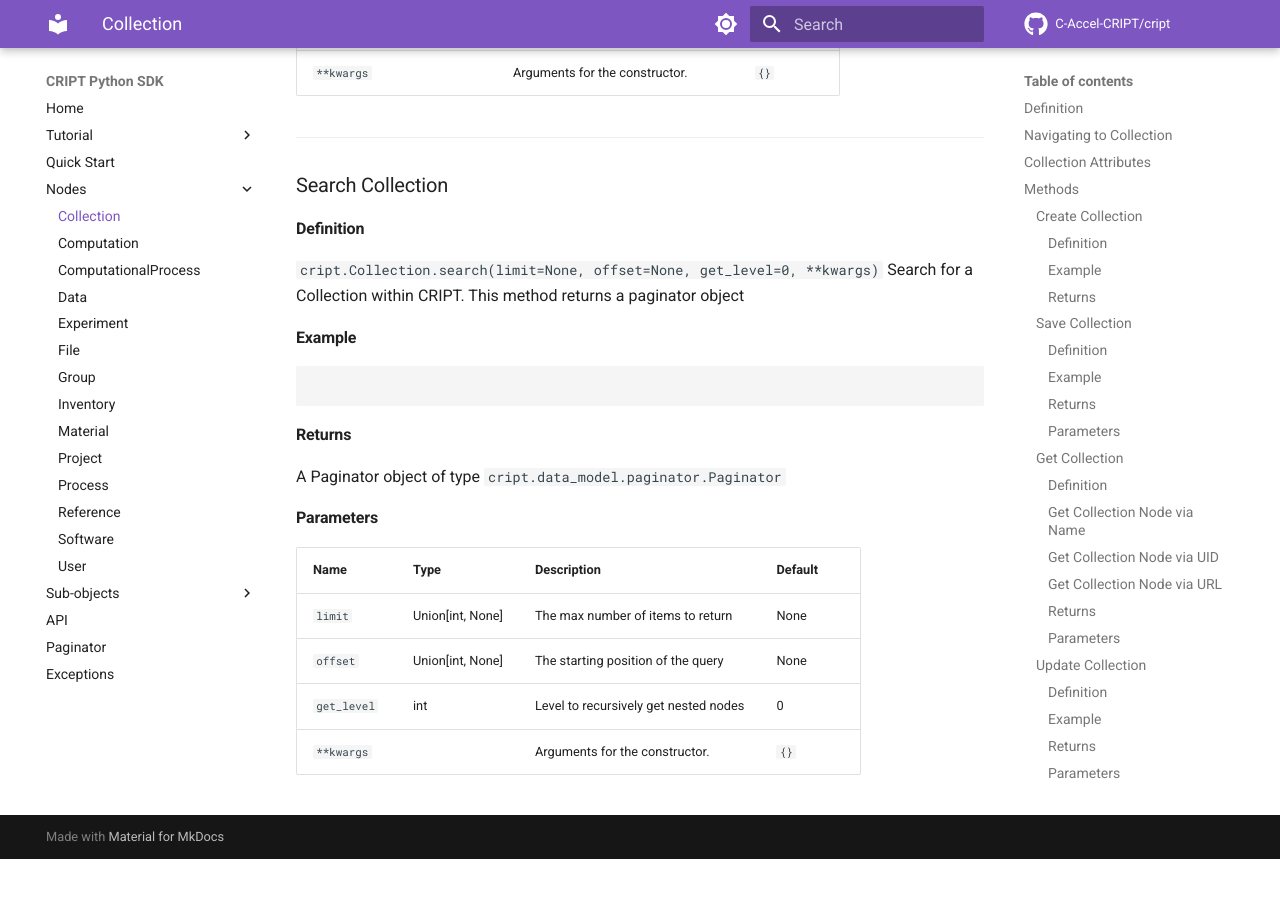
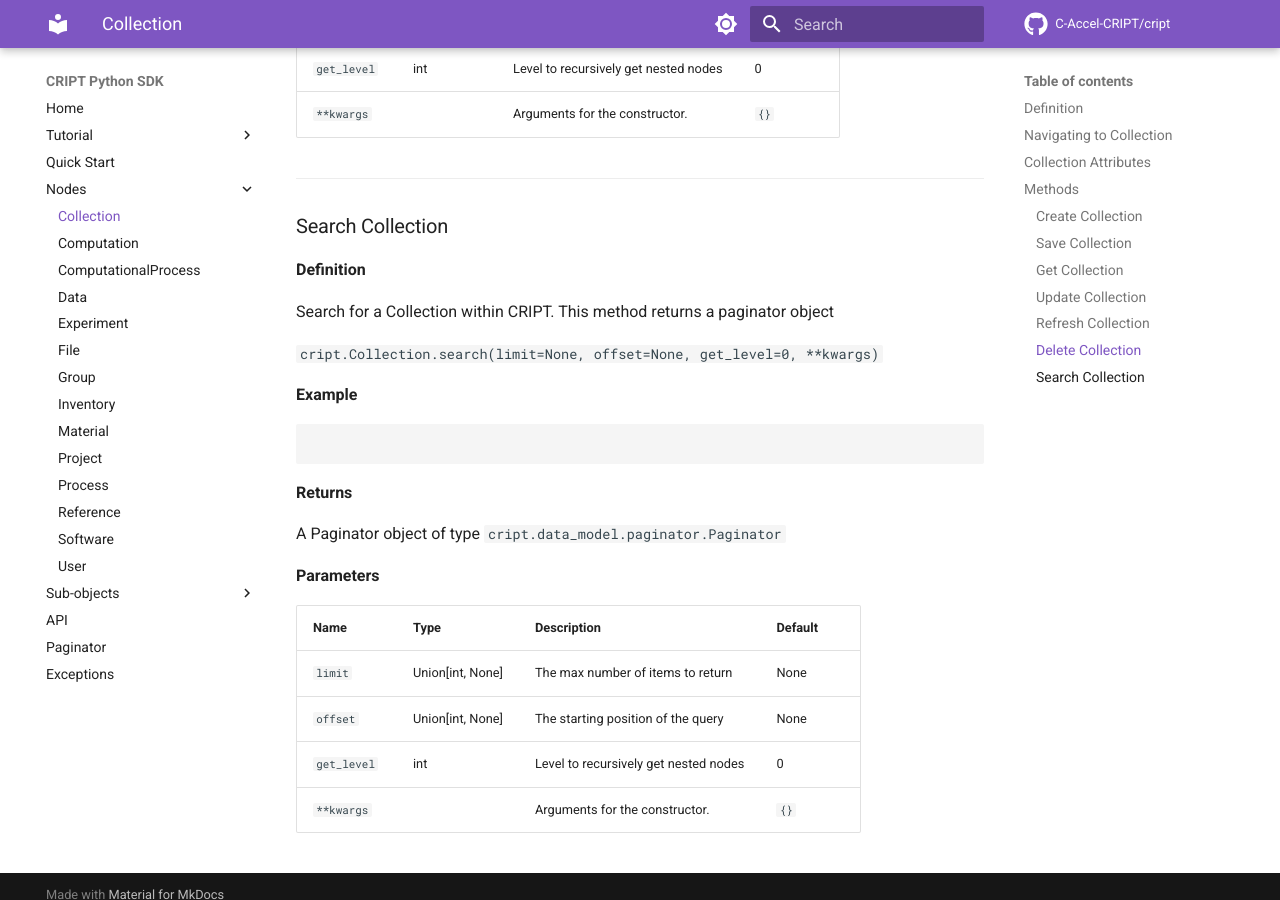
Before and after one commit to C-Accel-CRIPT/sdk-archive, an MkDocs documentation site: the page built from docs/nodes/collection.md, in a window 1280 px wide and 900 px high, scrolled down 4776 px. Built offline with MkDocs 1.6.1 and Material for MkDocs 9.7.7, drawn with Linux system fonts in a browser that asks for light colours; comment, search, counter and statistics services are not loaded; before the commit the page ends 5635 px from its top, so only the background shows below that.

Commit message:
collections docs: removed headers to make navigation easier

````diff
--- a/docs/nodes/collection.md
+++ b/docs/nodes/collection.md
@@ -43,12 +43,13 @@ A collection node can be thought as a folder/bucket that can hold either an
 
 ### Create Collection
 
-#### Definition
+**Definition**
+
 The `.create()` method can be used to create a new Collection and save it in one line.
 
 `cript.Collection.create(get_level=0, update_existing=False, **kwargs)`
 
-#### Example
+**Example**
 
 Creating a `Collection` called *"My Collection"*
 
@@ -56,19 +57,22 @@ Creating a `Collection` called *"My Collection"*
 my_collection = cript.Collection.create(name="My collection")
 ```
 
-#### Returns
+**Returns**
+
 Created Collection node of type `cript.data_model.nodes.BaseNode`
 
 ---
 
 ### Save Collection
 
-#### Definition
+**Definition**
+
 By saving a node it will be committed to the CRIPT database and saved there
 `cript.Collection.create()`
 
 
-#### Example
+**Example**
+
 Creating a Collection node named _"My Collection"_ and saving it to CRIPT
 
 ```python
@@ -76,10 +80,11 @@ my_collection = cript.Collection.create(name="My collection")
 my_collection.save()
 ```
 
-#### Returns
+**Returns**
+
 None
 
-#### Parameters
+**Parameters**
 
 | Name              | Type    | Description                                                    | Default |
 |-------------------|---------|----------------------------------------------------------------|---------|
@@ -91,33 +96,36 @@ None
 ---
 ### Get Collection
 
-#### Definition
+**Definition**
+
 Get a Collection that has already been saved into CRIPT
 
 `cript.Collection.get(get_level=0, **kwargs)`
 
 <div style="margin-bottom: 2rem"></div>
 
-#### Get Collection Node via Name
+**Get Collection Node via Name**
 ``` python
 my_collection = cript.Collection.get(name="My collection")
 ```
 
-#### Get Collection Node via UID
+**Get Collection Node via UID**
 ``` python
 my_collection = cript.Collection.get(uid="015fc459-ea9f-4c37-80aa-f51d509095df")
 ```
 
-#### Get Collection Node via URL
+**Get Collection Node via URL**
 ``` python
 my_collection = cript.Collection.get(url="https://criptapp.org/collection/015fc459-ea9f-4c37-80aa-f51d509095df/")
 ```
 
-#### Returns
+**Returns**
+
 CRIPT Collection node of type `cript.data_model.nodes.BaseNode`
 
 
-#### Parameters
+**Parameters**
+
 
 | Name        | Type   | Description                           | Default |
 |-------------|--------|---------------------------------------|---------|
@@ -132,20 +140,24 @@ CRIPT Collection node of type `cript.data_model.nodes.BaseNode`
 
 ### Update Collection
 
-#### Definition
+**Definition**
+
 Update a saved Collection node with new values
 
 `cript.Collection.update(get_level=0, **kwargs)`
 
-#### Example
+**Example**
+
 ```python
 my_collection.update(name="My new collection name")
 ```
 
-#### Returns
+**Returns**
+
 None
 
-#### Parameters
+**Parameters**
+
 
 | Name              | Type    | Description                                                    | Default |
 |-------------------|---------|----------------------------------------------------------------|---------|
@@ -155,20 +167,24 @@ None
 ---
 ### Refresh Collection
 
-#### Definition
+**Definition**
+
 Refresh a node to get the latest saved values from CRIPT
 
 `cript.Collection.refresh(get_level=0)`
 
-#### Example
+**Example**
+
 ```python
 my_collection.refresh(name="My new collection name")
 ```
 
-#### Returns
+**Returns**
+
 None
 
-#### Parameters
+**Parameters**
+
 
 | Name              | Type    | Description                                                    | Default |
 |-------------------|---------|----------------------------------------------------------------|---------|
@@ -180,19 +196,24 @@ None
 
 ### Delete Collection
 
-#### Definition
+**Definition**
+
 Delete a Collection node from CRIPT database
+
 `cript.Collection.delete()`
 
-#### Example
+**Example**
+
 ```python
 my_collection.delete()
 ```
 
-#### Returns
+**Returns**
+
 None
 
-#### Parameters
+**Parameters**
+
 
 | Name              | Type    | Description                                                    | Default |
 |-------------------|---------|----------------------------------------------------------------|---------|
@@ -205,20 +226,25 @@ None
 
 ### Search Collection
 
-#### Definition
-`cript.Collection.search(limit=None, offset=None, get_level=0, **kwargs)`
+**Definition**
+
 Search for a Collection within CRIPT. This method returns a paginator object
 
-#### Example
+`cript.Collection.search(limit=None, offset=None, get_level=0, **kwargs)`
+
+**Example**
+
 
 ```python
 
 ```
 
-#### Returns
+**Returns**
+
 A Paginator object of type `cript.data_model.paginator.Paginator`
 
-#### Parameters
+**Parameters**
+
 
 | Name        | Type             | Description                           | Default |
 |-------------|------------------|---------------------------------------|---------|
````
